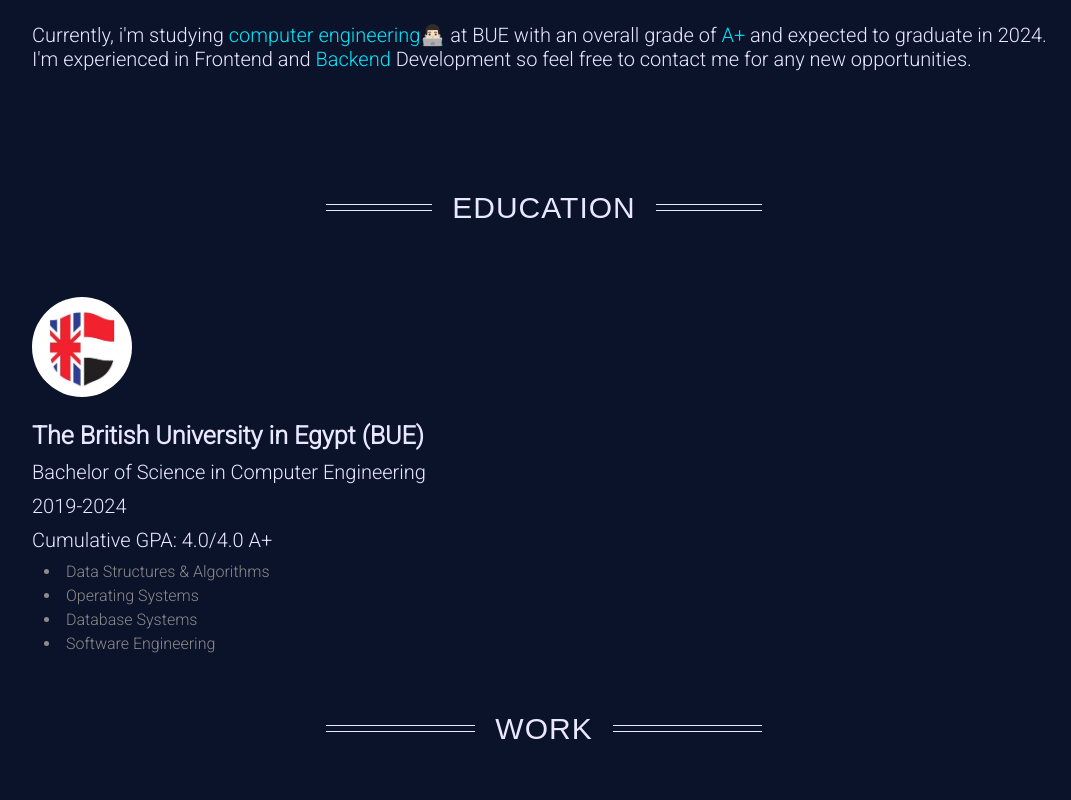
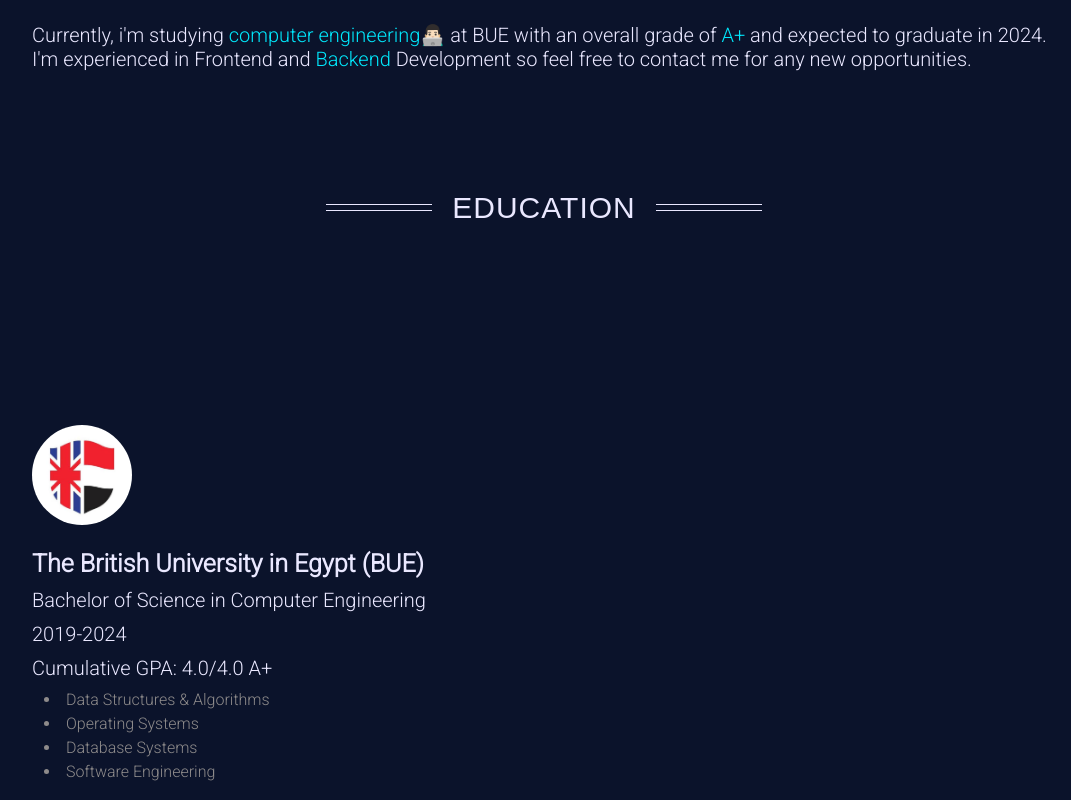
Before and after one commit to AhmedWaeI/My-Portfolio, a React (Create React App) app: page / in a window 1280 px wide. Shown: the part 660-1460 px from the top of the page, without its empty margins (96-1167 px from the left). Built offline with nearby package versions, Linux system fonts and the light colour scheme; a web font is replaced by a local one.

Commit message:
made education and contact/footer pages 100vh

```diff
--- a/src/App.js
+++ b/src/App.js
@@ -25,8 +25,18 @@ function App() {
           <Work />
           <Projects />
           <Skills />
-          <Contact />
-          <Footer />
+          <div
+            style={{
+              minHeight: "100vh",
+              display: "flex",
+              flexDirection: "column",
+              justifyContent: "space-between",
+            }}
+          >
+            <Contact />
+            <Footer />
+          </div>
+
           <ScrollToTop />
         </div>
       </Route>
--- a/src/components/Contact.js
+++ b/src/components/Contact.js
@@ -7,7 +7,7 @@ import "aos/dist/aos.css";
 function Contact() {
   Aos.init();
   return (
-    <div data-aos="zoom-in">
+    <div data-aos="zoom-in" style={{ marginTop: "50px" }}>
       <HeadingTitle title="Contact" />
       <div className={classes.emailcontainer}>
         <p>
--- a/src/components/Education.js
+++ b/src/components/Education.js
@@ -7,7 +7,14 @@ import bue from "../assets/bue.jpg";
 function Header() {
   Aos.init();
   return (
-    <div>
+    <div
+      style={{
+        minHeight: "100vh",
+        display: "flex",
+        flexDirection: "column",
+        justifyContent: "center",
+      }}
+    >
       <HeadingTitle title="Education" />
       <div className={classes.uni}>
         <div className={classes.bueLogo}>
--- a/src/components/Footer.module.css
+++ b/src/components/Footer.module.css
@@ -6,7 +6,6 @@
   color: #e8e8e6a6;
 }
 .links {
-  margin-top: 150px !important;
   width: 20%;
   margin: auto;
   display: flex;
--- a/src/components/Skills.js
+++ b/src/components/Skills.js
@@ -63,7 +63,16 @@ function Skills() {
     { skill: "Firebase", img: firebase },
   ];
   return (
-    <div className="parentSkills" data-aos="zoom-in">
+    <div
+      className="parentSkills"
+      data-aos="zoom-in"
+      style={{
+        minHeight: "100vh",
+        display: "flex",
+        flexDirection: "column",
+        justifyContent: "center",
+      }}
+    >
       <HeadingTitle title="My Skills" />
       <div className="skillsContainer">
         {Skills.map((Skill) => (
```
